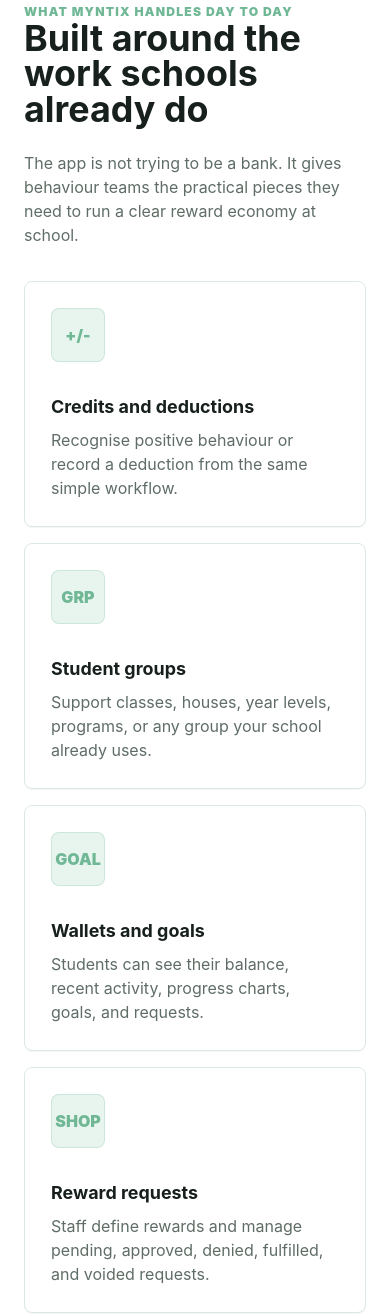
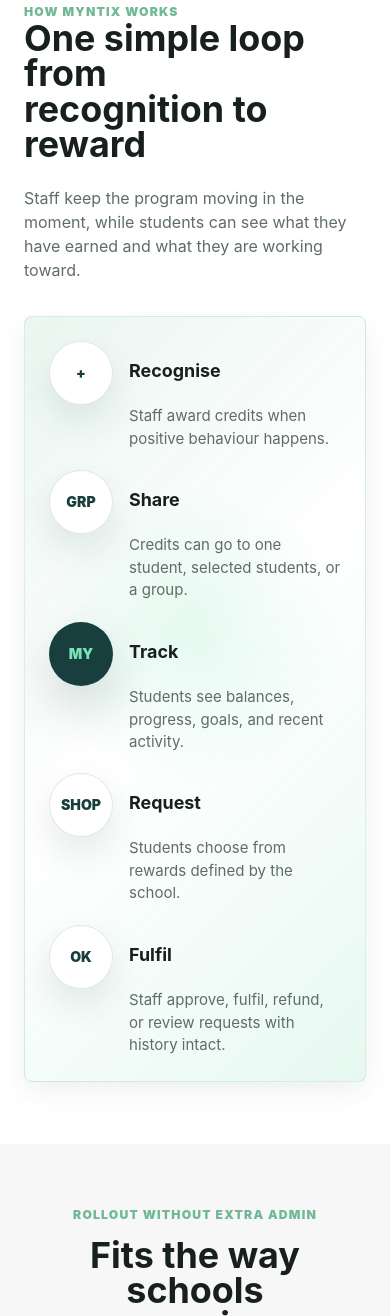
Before and after one commit to frankpeckover/schoolbank-landing-page, a plain HTML site: page index.html in a window 390 px wide. Shown: the part 4694-6010 px from the top of the page. Drawn offline with Linux system fonts and the light colour scheme.

Commit message:
Replace feature grid with product walkthrough

```diff
--- a/index.html
+++ b/index.html
@@ -92,7 +92,7 @@
         <nav class="site-nav" aria-label="Primary navigation">
           <a href="#why">Why Myntix?</a>
           <a href="#solutions">Platform</a>
-          <a href="#features">Daily use</a>
+          <a href="#features">How it works</a>
           <a href="#workflow">Rollout</a>
           <a href="#security">Security</a>
           <a href="#contact">Contact</a>
@@ -220,45 +220,41 @@
       <section class="feature-section" id="features">
         <div class="section-heading feature-heading">
           <div>
-            <p class="eyebrow">What Myntix handles day to day</p>
-            <h2>Built around the work schools already do</h2>
+            <p class="eyebrow">How Myntix works</p>
+            <h2>One simple loop from recognition to reward</h2>
           </div>
           <p>
-            The app is not trying to be a bank. It gives behaviour teams the practical pieces they
-            need to run a clear reward economy at school.
+            Staff keep the program moving in the moment, while students can see what they have
+            earned and what they are working toward.
           </p>
         </div>
-        <div class="feature-grid">
-          <article>
-            <span class="feature-icon">+/-</span>
-            <h3>Credits and deductions</h3>
-            <p>Recognise positive behaviour or record a deduction from the same simple workflow.</p>
-          </article>
-          <article>
-            <span class="feature-icon">GRP</span>
-            <h3>Student groups</h3>
-            <p>Support classes, houses, year levels, programs, or any group your school already uses.</p>
-          </article>
-          <article>
-            <span class="feature-icon">GOAL</span>
-            <h3>Wallets and goals</h3>
-            <p>Students can see their balance, recent activity, progress charts, goals, and requests.</p>
-          </article>
-          <article>
-            <span class="feature-icon">SHOP</span>
-            <h3>Reward requests</h3>
-            <p>Staff define rewards and manage pending, approved, denied, fulfilled, and voided requests.</p>
-          </article>
-          <article>
-            <span class="feature-icon">LOG</span>
-            <h3>Transaction records</h3>
-            <p>Keep a searchable trail of balance changes, reward holds, redemptions, and refunds.</p>
-          </article>
-          <article>
-            <span class="feature-icon">REP</span>
-            <h3>Program visibility</h3>
-            <p>Track activity, participation, balances, and reward demand without spreadsheet cleanup.</p>
-          </article>
+        <div class="journey-panel" aria-label="How Myntix works from recognition to reward">
+          <div class="journey-line" aria-hidden="true"></div>
+          <div class="journey-step">
+            <span class="journey-icon">+</span>
+            <h3>Recognise</h3>
+            <p>Staff award credits when positive behaviour happens.</p>
+          </div>
+          <div class="journey-step">
+            <span class="journey-icon">GRP</span>
+            <h3>Share</h3>
+            <p>Credits can go to one student, selected students, or a group.</p>
+          </div>
+          <div class="journey-step featured">
+            <span class="journey-icon">MY</span>
+            <h3>Track</h3>
+            <p>Students see balances, progress, goals, and recent activity.</p>
+          </div>
+          <div class="journey-step">
+            <span class="journey-icon">SHOP</span>
+            <h3>Request</h3>
+            <p>Students choose from rewards defined by the school.</p>
+          </div>
+          <div class="journey-step">
+            <span class="journey-icon">OK</span>
+            <h3>Fulfil</h3>
+            <p>Staff approve, fulfil, refund, or review requests with history intact.</p>
+          </div>
         </div>
       </section>
 
@@ -413,7 +409,7 @@
       (function () {
         var reduceMotion = window.matchMedia("(prefers-reduced-motion: reduce)").matches;
         var revealItems = document.querySelectorAll(
-          ".community-grid article, .section-copy, .illustration-shot, .solutions-grid article, .feature-grid article, .workflow-grid article, .security-section > div, .security-grid span, .walkthrough-form"
+          ".community-grid article, .section-copy, .illustration-shot, .solutions-grid article, .journey-step, .workflow-grid article, .security-section > div, .security-grid span, .walkthrough-form"
         );
 
         revealItems.forEach(function (item, index) {
--- a/styles.css
+++ b/styles.css
@@ -353,14 +353,14 @@ p {
 }
 
 .solutions-grid article.reveal,
-.feature-grid article.reveal,
+.journey-step.reveal,
 .workflow-grid article.reveal,
 .community-grid article.reveal {
   transform: translateY(30px) scale(0.985);
 }
 
 .solutions-grid article.reveal.is-visible,
-.feature-grid article.reveal.is-visible,
+.journey-step.reveal.is-visible,
 .workflow-grid article.reveal.is-visible,
 .community-grid article.reveal.is-visible {
   transform: translateY(0) scale(1);
@@ -865,50 +865,99 @@ button {
   margin-bottom: 0;
 }
 
-.feature-grid {
+.journey-panel {
+  position: relative;
   display: grid;
-  grid-template-columns: repeat(3, minmax(0, 1fr));
-  gap: 16px;
+  grid-template-columns: repeat(5, minmax(0, 1fr));
+  gap: 18px;
   width: min(100%, var(--page-wide));
   margin: 0 auto;
+  padding: clamp(26px, 4vw, 42px);
+  overflow: hidden;
+  border: 1px solid rgba(112, 184, 149, 0.22);
+  border-radius: 8px;
+  background:
+    radial-gradient(circle at 50% 42%, rgba(122, 228, 183, 0.18), transparent 32%),
+    linear-gradient(135deg, rgba(232, 245, 239, 0.9), rgba(var(--surface-rgb), 0.94) 48%, rgba(225, 247, 238, 0.82)),
+    var(--surface);
+  box-shadow: var(--shadow-sm);
 }
 
-.feature-grid article {
-  min-height: 246px;
-  padding: 26px;
-  border: 1px solid var(--border-subtle);
-  border-radius: 8px;
-  background:
-    linear-gradient(180deg, rgba(var(--surface-rgb), 0.9), rgba(var(--surface-rgb), 0.98)),
-    var(--surface);
-  box-shadow: 0 1px 0 rgba(23, 32, 28, 0.04);
+.journey-line {
+  position: absolute;
+  top: clamp(68px, 7vw, 86px);
+  right: clamp(58px, 6vw, 82px);
+  left: clamp(58px, 6vw, 82px);
+  height: 3px;
+  background: linear-gradient(90deg, var(--highlight), var(--accent), var(--brand-dark));
+  opacity: 0.28;
+}
+
+.journey-step {
+  position: relative;
+  z-index: 1;
+  display: grid;
+  align-content: start;
+  justify-items: center;
+  min-height: 218px;
+  padding: 8px 6px 0;
+  text-align: center;
+}
+
+.journey-step.featured {
+  transform: translateY(-8px);
+}
+
+.journey-step.featured.reveal {
+  transform: translateY(22px) scale(0.985);
+}
+
+.journey-step.featured.reveal.is-visible {
+  transform: translateY(-8px) scale(1);
+}
+
+.journey-icon {
+  display: inline-grid;
+  width: 76px;
+  height: 76px;
+  place-items: center;
+  margin-bottom: 24px;
+  border: 1px solid rgba(24, 63, 61, 0.12);
+  border-radius: 50%;
+  background: var(--surface);
+  color: var(--brand-dark);
+  font-size: 0.88rem;
+  font-weight: 950;
+  box-shadow: 0 16px 34px rgba(24, 63, 61, 0.1);
   transition:
     border-color 180ms ease,
     box-shadow 180ms ease,
     transform 180ms ease;
 }
 
-.feature-grid article:hover {
-  border-color: rgba(24, 63, 61, 0.26);
-  box-shadow: var(--shadow-sm);
+.journey-step.featured .journey-icon {
+  width: 92px;
+  height: 92px;
+  margin-bottom: 18px;
+  background: var(--brand-dark);
+  color: var(--highlight);
+  box-shadow: 0 22px 48px rgba(24, 63, 61, 0.18);
+}
+
+.journey-step:hover .journey-icon {
+  border-color: rgba(24, 63, 61, 0.28);
+  box-shadow: 0 18px 40px rgba(24, 63, 61, 0.14);
   transform: translateY(-4px);
 }
 
-.feature-icon {
-  display: inline-grid;
-  min-width: 54px;
-  height: 54px;
-  place-items: center;
-  margin-bottom: 34px;
-  border: 1px solid rgba(112, 184, 149, 0.24);
-  border-radius: 8px;
-  background: var(--accent-soft);
-  color: var(--accent);
-  font-weight: 900;
+.journey-step h3 {
+  margin-bottom: 8px;
 }
 
-.feature-grid p {
+.journey-step p {
+  max-width: 18ch;
   margin-bottom: 0;
+  font-size: 0.94rem;
 }
 
 .workflow-section {
@@ -1203,10 +1252,23 @@ button {
 
   .community-grid,
   .solutions-grid,
-  .feature-grid,
   .workflow-grid,
   .proof-strip {
     grid-template-columns: repeat(2, minmax(0, 1fr));
+  }
+
+  .journey-panel {
+    grid-template-columns: repeat(2, minmax(0, 1fr));
+  }
+
+  .journey-line {
+    display: none;
+  }
+
+  .journey-step.featured,
+  .journey-step.featured.reveal,
+  .journey-step.featured.reveal.is-visible {
+    transform: none;
   }
 
   .split-section.reverse .section-copy {
@@ -1367,12 +1429,47 @@ button {
 
   .community-grid,
   .solutions-grid,
-  .feature-grid,
   .workflow-grid,
   .form-grid,
   .security-grid,
   .proof-strip {
     grid-template-columns: 1fr;
+  }
+
+  .journey-panel {
+    grid-template-columns: 1fr;
+    gap: 20px;
+    padding: 24px;
+  }
+
+  .journey-step {
+    min-height: auto;
+    grid-template-columns: 64px minmax(0, 1fr);
+    column-gap: 16px;
+    align-items: center;
+    justify-items: start;
+    padding: 0;
+    text-align: left;
+  }
+
+  .journey-icon,
+  .journey-step.featured .journey-icon {
+    width: 64px;
+    height: 64px;
+    margin-bottom: 0;
+  }
+
+  .journey-step h3,
+  .journey-step p {
+    grid-column: 2;
+  }
+
+  .journey-step h3 {
+    margin-bottom: 4px;
+  }
+
+  .journey-step p {
+    max-width: 30ch;
   }
 
   .proof-strip span + span {
@@ -1397,8 +1494,10 @@ button {
   .illustration-shot.reveal.is-visible,
   .solutions-grid article.reveal,
   .solutions-grid article.reveal.is-visible,
-  .feature-grid article.reveal,
-  .feature-grid article.reveal.is-visible,
+  .journey-step.reveal,
+  .journey-step.reveal.is-visible,
+  .journey-step.featured.reveal,
+  .journey-step.featured.reveal.is-visible,
   .workflow-grid article.reveal,
   .workflow-grid article.reveal.is-visible,
   .community-grid article.reveal,
```
